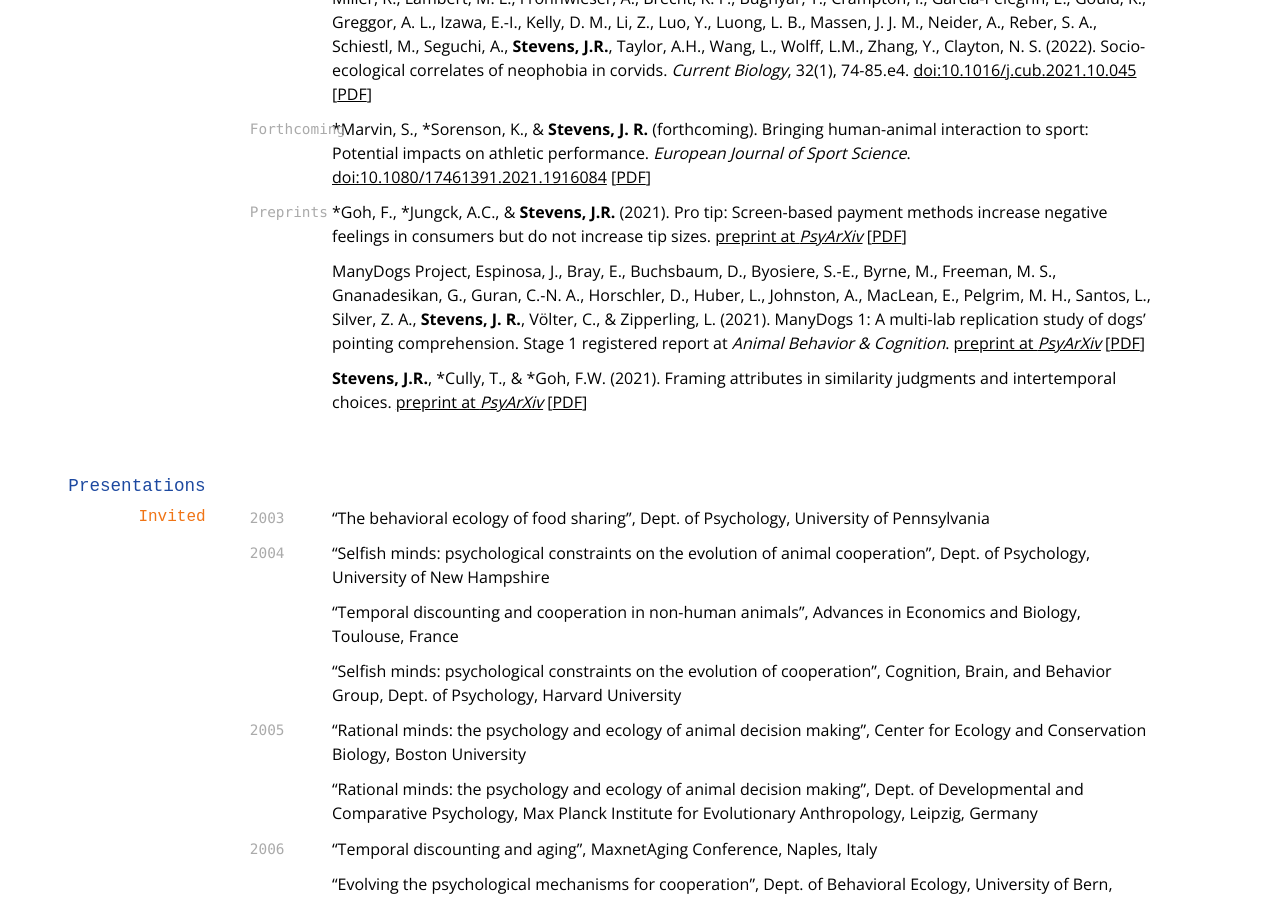
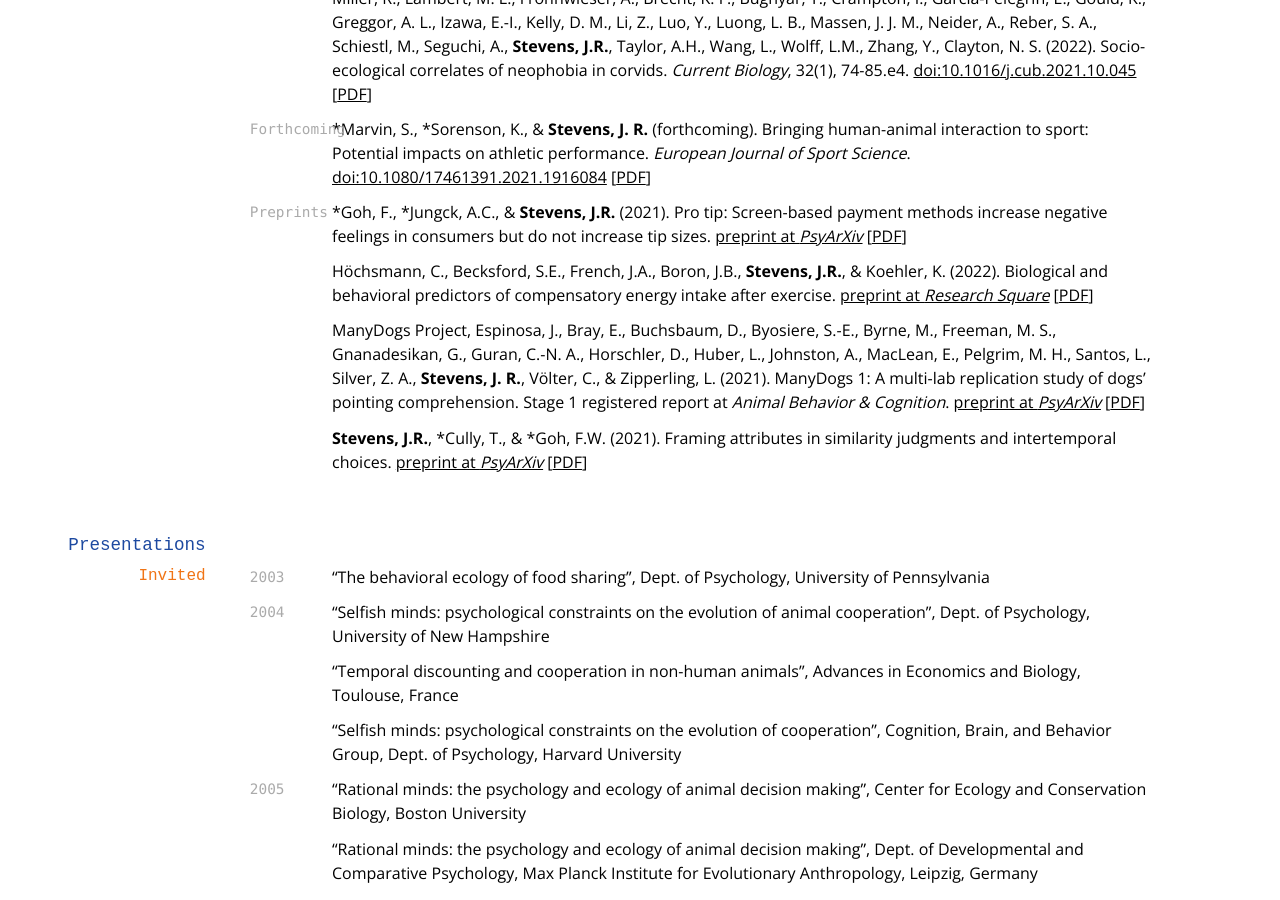
Before and after one commit to JeffreyRStevens/cv, a Jekyll site: the page built from index.md, in a window 1280 px wide and 900 px high, scrolled down 7038 px. Built offline with Jekyll 4.4.1, drawn with Linux system fonts in a browser that asks for light colours; nearby versions of some CDN libraries; some web fonts are replaced.

Commit message:
Add Höchsmann et al preprint

```diff
--- a/index.md
+++ b/index.md
@@ -278,6 +278,9 @@ Miller, R., Lambert, M. L., Frohnwieser, A., Brecht, K. F., Bugnyar, T., Crampto
 
 `Preprints`
 \*Goh, F., \*Jungck, A.C., & **Stevens, J.R.** (2021). Pro tip: Screen-based payment methods increase negative feelings in consumers but do not increase tip sizes. [preprint at *PsyArXiv*](https://doi.org/10.31234/osf.io/yfne8) [[PDF](https://decisionslab.unl.edu/pubs/goh_etal_2020_preprint.pdf)]
+
+Höchsmann, C., Becksford, S.E., French, J.A., Boron, J.B., **Stevens, J.R.**, & Koehler, K. (2022). Biological and behavioral predictors of compensatory energy intake after
+exercise. [preprint at *Research Square*](https://doi.org/10.21203/rs.3.rs-1414640) [[PDF](https://decisionslab.unl.edu/pubs/hochsmann_etal_2022_preprint.pdf)]
 
 ManyDogs Project, Espinosa, J., Bray, E., Buchsbaum, D., Byosiere, S.-E., Byrne, M., Freeman, M. S., Gnanadesikan, G., Guran, C.-N. A., Horschler, D., Huber, L., Johnston, A., MacLean, E., Pelgrim, M. H., Santos, L., Silver, Z. A., **Stevens, J. R.**, Völter, C., & Zipperling, L. (2021). ManyDogs 1: A multi-lab replication study of dogs’ pointing comprehension. Stage 1 registered report at *Animal Behavior & Cognition*. [preprint at *PsyArXiv*](https://doi.org/10.31234/osf.io/f86jq) [[PDF](https://decisionslab.unl.edu/pubs/manydogs_2021_preprint.pdf)]
 
```
Also changed, not shown: cv.md (+2 -0 lines), 1 other file.
